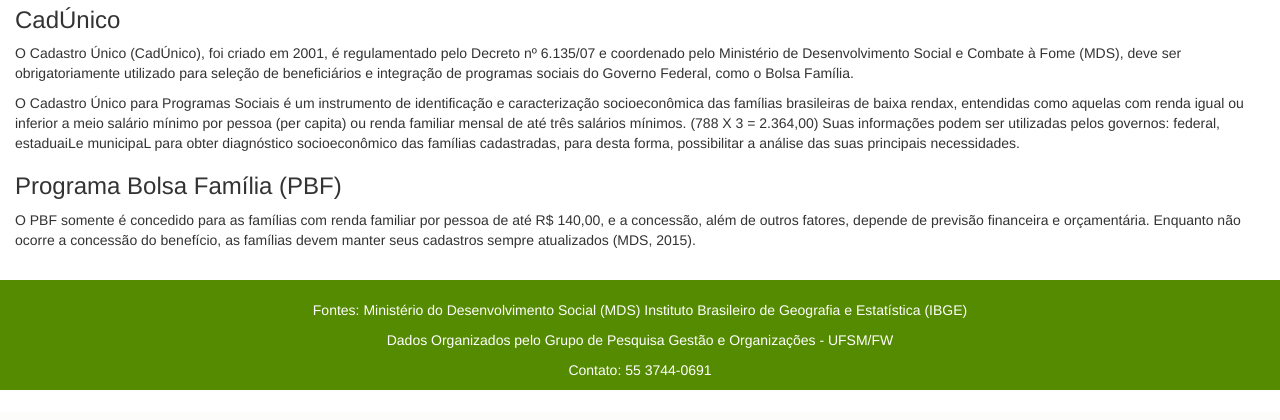
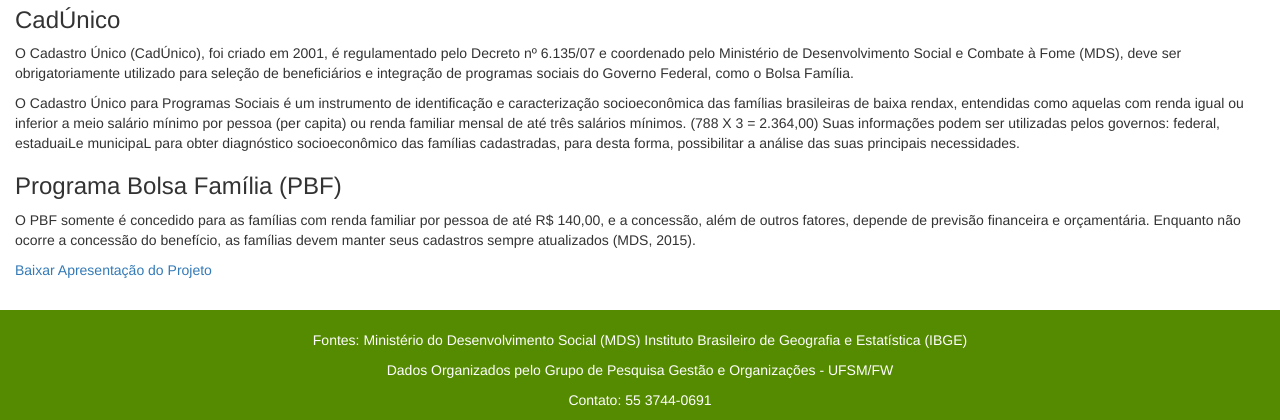
Before and after one commit to paulovianna/cadunico-pbf, a Django app: template cadunico/templates/inicio_cadunico.html in a window 1280 px wide. Shown: the part 388-808 px from the top of the page. Before the commit the page ends 778 px from the top, so only its background shows below. Run offline with Django 3.2, Linux system fonts and the light colour scheme; the template is opened without the code that fills it, so the values that code supplies are empty; parts of the project's set-up code (start-up, migrations or seed data) failed here and were passed over.

Commit message:
inserção apresentação projeto cadunico amzop

```diff
--- a/cadunico/templates/inicio_cadunico.html
+++ b/cadunico/templates/inicio_cadunico.html
@@ -24,6 +24,7 @@ Suas informações podem ser utilizadas pelos governos: federal, estaduaiLe muni
 <h3>Programa Bolsa Família (PBF)</h3>
 <p>O PBF somente é concedido para as famílias com renda familiar por pessoa de até R$ 140,00, e a concessão, além de outros fatores, depende de previsão financeira e orçamentária. Enquanto não ocorre a concessão do benefício, as famílias devem manter seus cadastros sempre atualizados (MDS, 2015).
 </p>
+<p><a href="/assests/files/apresentacao.pdf">Baixar Apresentação do Projeto</a></p>
 {% endblock %}
 
 {% block scripts %}{% endblock %}
```
Also changed, not shown: 1 other file.
